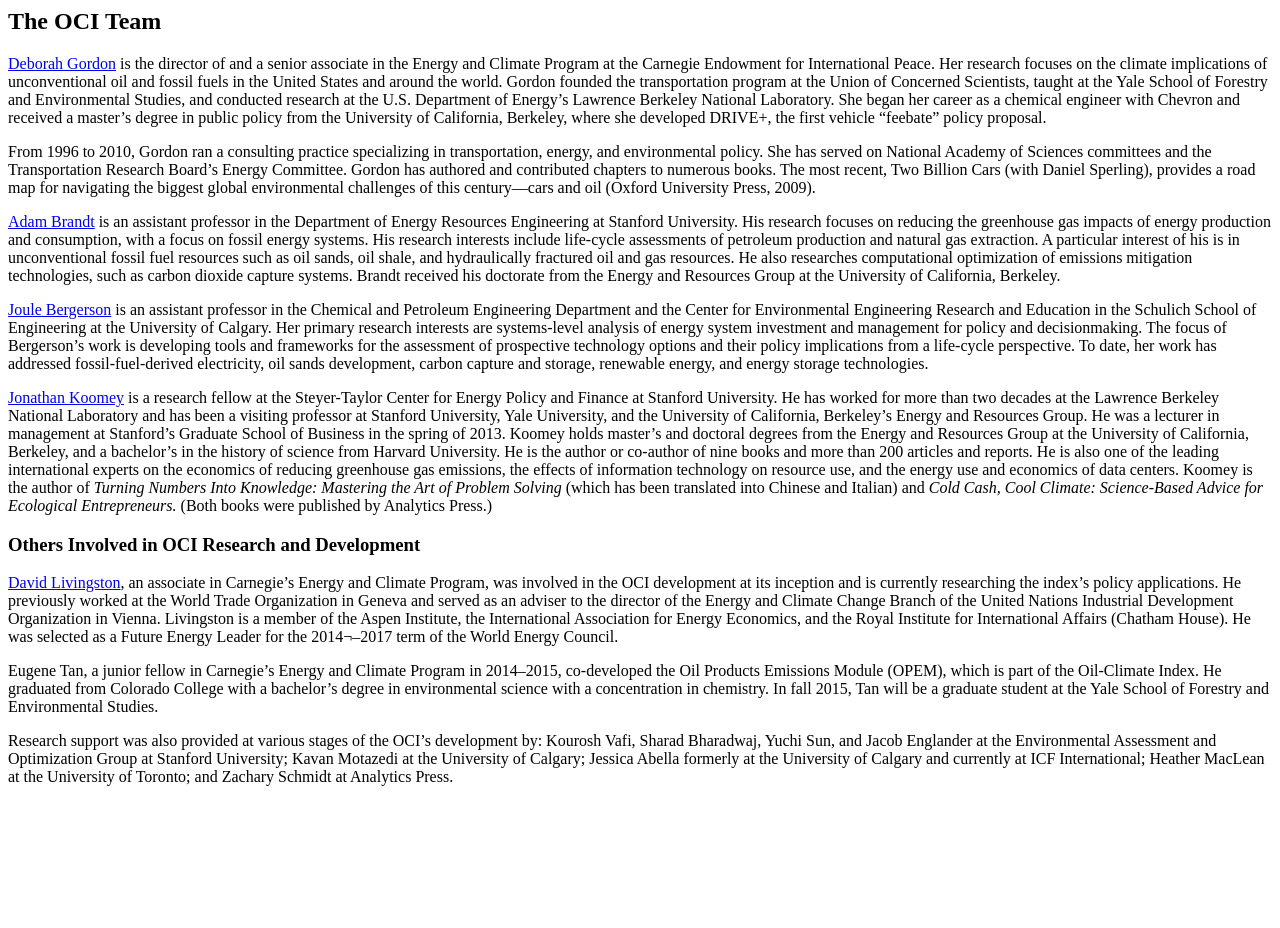
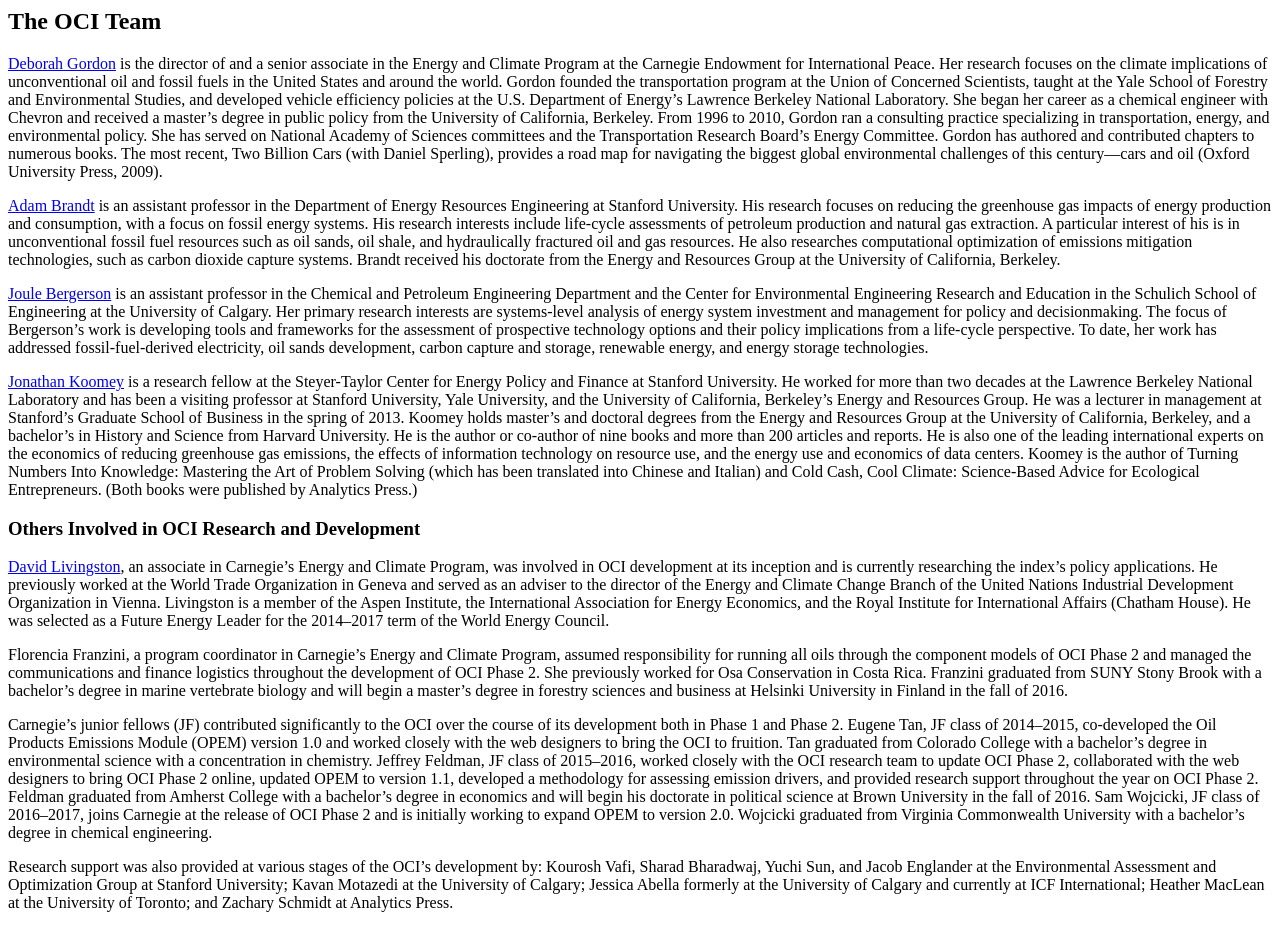
Before and after one commit to carnegieendowment/oil-climate-index-2, a Node project: template app/assets/scripts/templates/team.ejs in a window 1280 px wide. Before the commit the page ends 786 px from the top, so only its background shows below. Run offline with Node 20 templates, Linux system fonts and the light colour scheme; the template is opened without the code that fills it, so the values that code supplies are empty.

Commit message:
Comms edits

```diff
--- a/app/assets/scripts/templates/team.ejs
+++ b/app/assets/scripts/templates/team.ejs
@@ -7,8 +7,7 @@
       <div class="container-bio clearfix">
         <div id="gordon" class="contentImg float-left headshot"></div>
         <div class="bio">
-          <p><a href="http://carnegieendowment.org/experts/?fa=558" target="_blank">Deborah Gordon</a> is the director of and a senior associate in the Energy and Climate Program at the Carnegie Endowment for International Peace. Her research focuses on the climate implications of unconventional oil and fossil fuels in the United States and around the world. Gordon founded the transportation program at the Union of Concerned Scientists, taught at the Yale School of Forestry and Environmental Studies, and conducted research at the U.S. Department of Energy’s Lawrence Berkeley National Laboratory. She began her career as a chemical engineer with Chevron and received a master’s degree in public policy from the University of California, Berkeley, where she developed DRIVE+, the first vehicle “feebate” policy proposal.</p>
-          <p>From 1996 to 2010, Gordon ran a consulting practice specializing in transportation, energy, and environmental policy. She has served on National Academy of Sciences committees and the Transportation Research Board’s Energy Committee. Gordon has authored and contributed chapters to numerous books. The most recent, Two Billion Cars (with Daniel Sperling), provides a road map for navigating the biggest global environmental challenges of this century—cars and oil (Oxford University Press, 2009).</p>
+          <p><a href="http://carnegieendowment.org/experts/?fa=558" target="_blank">Deborah Gordon</a> is the director of and a senior associate in the Energy and Climate Program at the Carnegie Endowment for International Peace. Her research focuses on the climate implications of unconventional oil and fossil fuels in the United States and around the world. Gordon founded the transportation program at the Union of Concerned Scientists, taught at the Yale School of Forestry and Environmental Studies, and developed vehicle efficiency policies at the U.S. Department of Energy’s Lawrence Berkeley National Laboratory. She began her career as a chemical engineer with Chevron and received a master’s degree in public policy from the University of California, Berkeley. From 1996 to 2010, Gordon ran a consulting practice specializing in transportation, energy, and environmental policy. She has served on National Academy of Sciences committees and the Transportation Research Board’s Energy Committee. Gordon has authored and contributed chapters to numerous books. The most recent, Two Billion Cars (with Daniel Sperling), provides a road map for navigating the biggest global environmental challenges of this century—cars and oil (Oxford University Press, 2009).</p>
         </div>
       </div>
       <div class="container-bio clearfix">
@@ -26,7 +25,7 @@
       <div class="container-bio clearfix">
         <div id="koomey" class="contentImg float-left headshot"></div>
         <div class="bio">
-          <p><a href="http://www.koomey.com/" target="_blank">Jonathan Koomey</a> is a research fellow at the Steyer-Taylor Center for Energy Policy and Finance at Stanford University. He has worked for more than two decades at the Lawrence Berkeley National Laboratory and has been a visiting professor at Stanford University, Yale University, and the University of California, Berkeley’s Energy and Resources Group. He was a lecturer in management at Stanford’s Graduate School of Business in the spring of 2013. Koomey holds master’s and doctoral degrees from the Energy and Resources Group at the University of California, Berkeley, and a bachelor’s in the history of science from Harvard University. He is the author or co-author of nine books and more than 200 articles and reports. He is also one of the leading international experts on the economics of reducing greenhouse gas emissions, the effects of information technology on resource use, and the energy use and economics of data centers. Koomey is the author of <em>Turning Numbers Into Knowledge: Mastering the Art of Problem Solving</em> (which has been translated into Chinese and Italian) and <em>Cold Cash, Cool Climate: Science-Based Advice for Ecological Entrepreneurs.</em> (Both books were published by Analytics Press.)</p>
+          <p><a href="http://www.koomey.com/" target="_blank">Jonathan Koomey</a> is a research fellow at the Steyer-Taylor Center for Energy Policy and Finance at Stanford University. He worked for more than two decades at the Lawrence Berkeley National Laboratory and has been a visiting professor at Stanford University, Yale University, and the University of California, Berkeley’s Energy and Resources Group. He was a lecturer in management at Stanford’s Graduate School of Business in the spring of 2013. Koomey holds master’s and doctoral degrees from the Energy and Resources Group at the University of California, Berkeley, and a bachelor’s in History and Science from Harvard University. He is the author or co-author of nine books and more than 200 articles and reports. He is also one of the leading international experts on the economics of reducing greenhouse gas emissions, the effects of information technology on resource use, and the energy use and economics of data centers. Koomey is the author of Turning Numbers Into Knowledge: Mastering the Art of Problem Solving (which has been translated into Chinese and Italian) and Cold Cash, Cool Climate: Science-Based Advice for Ecological Entrepreneurs. (Both books were published by Analytics Press.)</p>
         </div>
       </div>
 
@@ -34,16 +33,21 @@
       <div class="container-bio clearfix">
         <div id="livingston" class="contentImg float-left headshot"></div>
         <div class="bio">
-          <p><a href="http://carnegieendowment.org/experts/?fa=553" target="_blank">David Livingston</a>, an associate in Carnegie’s Energy and Climate Program, was involved in the OCI development at its inception and is currently researching the index’s policy applications. He previously worked at the World Trade Organization in Geneva and served as an adviser to the director of the Energy and Climate Change Branch of the United Nations Industrial Development Organization in Vienna. Livingston is a member of the Aspen Institute, the International Association for Energy Economics, and the Royal Institute for International Affairs (Chatham House). He was selected as a Future Energy Leader for the 2014¬–2017 term of the World Energy Council.</p>
+          <p><a href="http://carnegieendowment.org/experts/?fa=553" target="_blank">David Livingston</a>, an associate in Carnegie’s Energy and Climate Program, was involved in OCI development at its inception and is currently researching the index’s policy applications. He previously worked at the World Trade Organization in Geneva and served as an adviser to the director of the Energy and Climate Change Branch of the United Nations Industrial Development Organization in Vienna. Livingston is a member of the Aspen Institute, the International Association for Energy Economics, and the Royal Institute for International Affairs (Chatham House). He was selected as a Future Energy Leader for the 2014–2017 term of the World Energy Council.</p>
+        </div>
+      </div>
+         <div class="container-bio clearfix">
+        <div class="bio">
+          <p>Florencia Franzini, a program coordinator in Carnegie’s Energy and Climate Program, assumed responsibility for running all oils through the component models of OCI Phase 2 and managed the communications and finance logistics throughout the development of OCI Phase 2. She previously worked for Osa Conservation in Costa Rica. Franzini graduated from SUNY Stony Brook with a bachelor’s degree in marine vertebrate biology and will begin a master’s degree in forestry sciences and business at Helsinki University in Finland in the fall of 2016.</p>
         </div>
       </div>
       <div class="container-bio clearfix">
-        <div id="tan" class="contentImg float-left headshot"></div>
         <div class="bio">
-          <p>Eugene Tan, a junior fellow in Carnegie’s Energy and Climate Program in 2014–2015, co-developed the Oil Products Emissions Module (OPEM), which is part of the Oil-Climate Index. He graduated from Colorado College with a bachelor’s degree in environmental science with a concentration in chemistry. In fall 2015, Tan will be a graduate student at the Yale School of Forestry and Environmental Studies.</p>
+          <p>Carnegie’s junior fellows (JF) contributed significantly to the OCI over the course of its development both in Phase 1 and Phase 2. Eugene Tan, JF class of 2014–2015, co-developed the Oil Products Emissions Module (OPEM) version 1.0 and worked closely with the web designers to bring the OCI to fruition. Tan graduated from Colorado College with a bachelor’s degree in environmental science with a concentration in chemistry. Jeffrey Feldman, JF class of 2015–2016, worked closely with the OCI research team to update OCI Phase 2, collaborated with the web designers to bring OCI Phase 2 online, updated OPEM to version 1.1, developed a methodology for assessing emission drivers, and provided research support throughout the year on OCI Phase 2. Feldman graduated from Amherst College with a bachelor’s degree in economics and will begin his doctorate in political science at Brown University in the fall of 2016. Sam Wojcicki, JF class of 2016–2017, joins Carnegie at the release of OCI Phase 2 and is initially working to expand OPEM to version 2.0. Wojcicki graduated from Virginia Commonwealth University with a bachelor’s degree in chemical engineering.</p>
           <p>Research support was also provided at various stages of the OCI’s development by: Kourosh Vafi, Sharad Bharadwaj, Yuchi Sun, and Jacob Englander at the Environmental Assessment and Optimization Group at Stanford University; Kavan Motazedi at the University of Calgary; Jessica Abella formerly at the University of Calgary and currently at ICF International; Heather MacLean at the University of Toronto; and Zachary Schmidt at Analytics Press.</p>
         </div>
       </div>
+
     </div>
   </div>
 </article>
```
